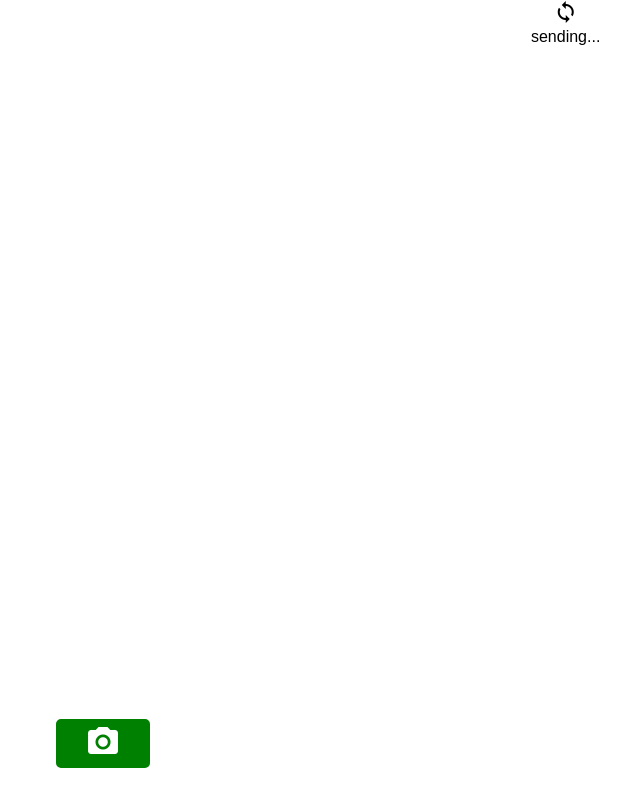
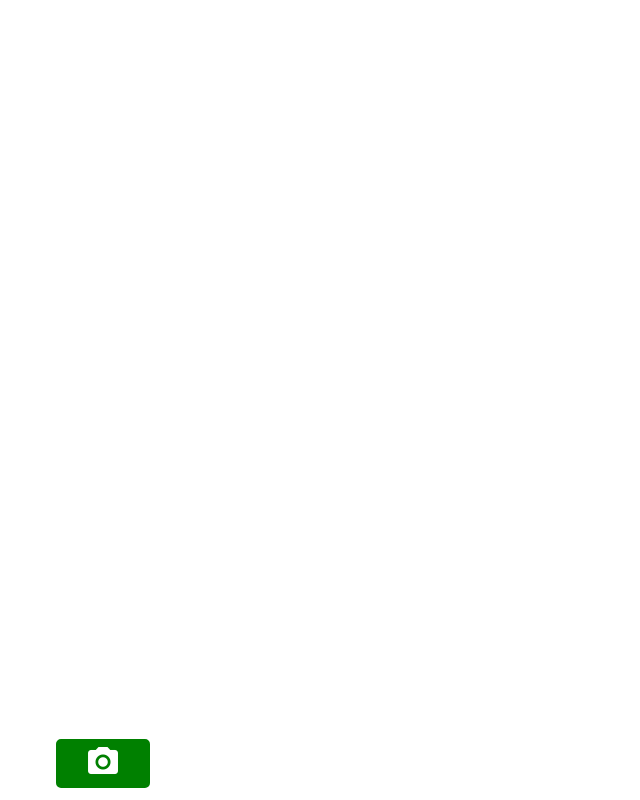
Before and after one commit to JGordy/pic_sense, a React (Create React App) app: page / in a window 1280 px wide. Shown: the whole page, without its empty margins (537-1177 px from the left). Built offline with nearby package versions, Linux system fonts and the light colour scheme; no server answers.

Commit message:
Added loading animation for when the device sends a pic to the google vision api. Cancels once receives response

```diff
--- a/src/styles/App.css
+++ b/src/styles/App.css
@@ -1,6 +1,10 @@
 * {
   margin: 0;
   padding: 0;
+  -webkit-user-select: none;
+  -moz-user-select: none;
+  -ms-user-select: none;
+  user-select: none;
 }
 
 button:focus,
@@ -21,30 +25,32 @@ button:hover
   position: fixed;
   top: 100vh;
   left: 0%;
-  transition: top 0.4s;
+  opacity: 0;
+  transition: top 0.4s, opacity 0.4s;
   z-index: 5;
 }
 
 #canvas_container.snapped {
   top: 0vh;
-  transition: top 0.4s;
+  opacity: 1;
+  transition: top 0.8s, opacity 0.6s;
 }
 
 #button {
   position: fixed;
   bottom: 0;
   width: 100%;
-  padding: 2rem 0rem;
-  transition: translate 0.3s;
+  padding: 0.75rem 0rem;
+  transition: translate 0.4s;
 }
 
 #snap {
-  background-color: rgba(200,200,200,0.5);
+  background-color: white;
   border: none;
   border: 5px solid white;
   border-radius: 50%;
-  color: white;
-  padding: 1rem;
+  color: rgba(0,0,0,0.7);
+  padding: 0.5rem;
 }
 
 #snap i, #submit i, #delete i {
@@ -66,12 +72,13 @@ button:hover
 #submit, #delete {
   background-color: rgba(200,200,200,0.6);
   border: 5px solid rgba(200,200,200,0.6);
-  border-radius: 50%;
+  border-radius: 5px;
   border: none;
   color: rgba(255,255,255,1);
   margin: 0.3rem 0.5rem;
   padding: 0.75rem;
   z-index: 10;
+  flex-basis: 45%;
 }
 
 #submit.submitting {
@@ -111,6 +118,32 @@ button:hover
   text-align: center;
 }
 
+#loading {
+  position: fixed;
+  z-index: 20;
+}
+
+#loading i {
+  animation: 1s linear 0s infinite spin;
+  font-size: 60px;
+  color: white;
+}
+
+#loading p {
+  color: white;
+}
+
+#loading.loading {
+  top: 45%;
+  left: 0;
+  right: 0;
+}
+
+@keyframes spin {
+  from {transform:rotate(0deg);}
+  to {transform:rotate(-360deg);}
+}
+
 @media screen and (min-width: 800px) {
 
   .App {
```
